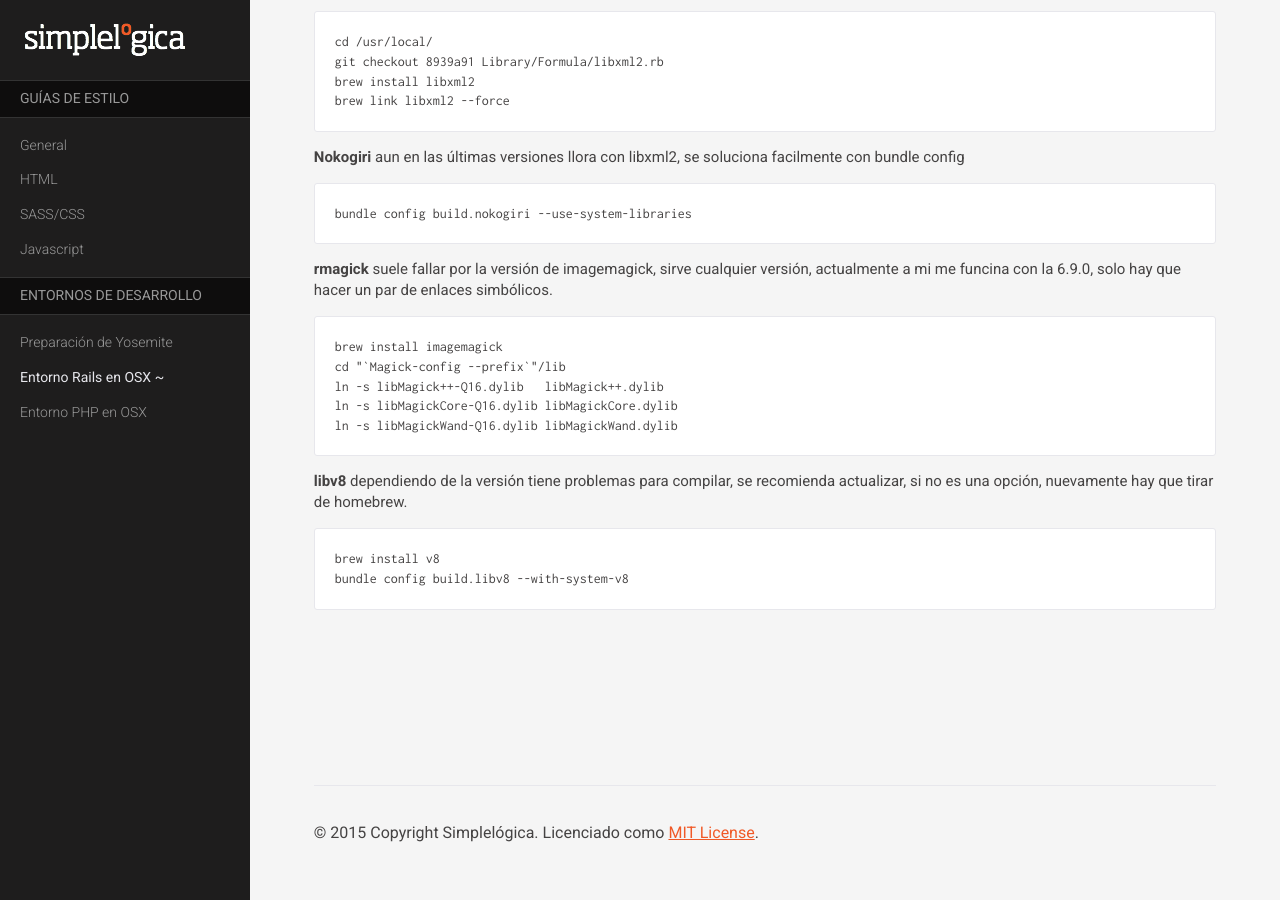
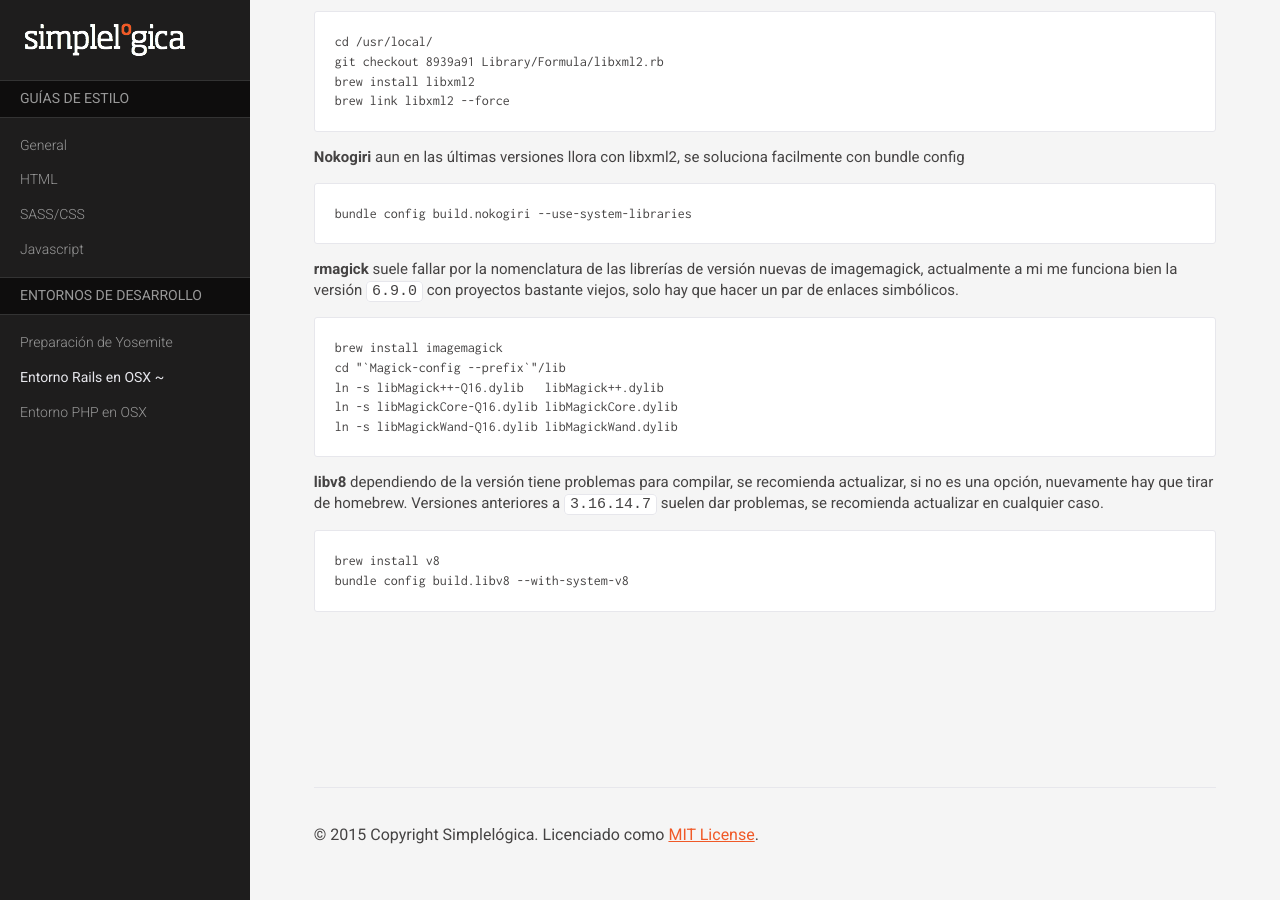
Before and after one commit to simplelogica/styleguides, a Jekyll site: the page built from guias/osx-rails.md, in a window 1280 px wide and 900 px high, scrolled down 1585 px. Built offline with Jekyll 4.4.1, drawn with Linux system fonts in a browser that asks for light colours; nearby versions of some CDN libraries; Markdown is read by kramdown in place of the engine named in the settings.

Commit message:
Small fixes

`````diff
--- a/guias/osx-rails.md
+++ b/guias/osx-rails.md
@@ -86,7 +86,7 @@ brew link libxml2 --force
 bundle config build.nokogiri --use-system-libraries
 ````
 
-**rmagick** suele fallar por la versión de imagemagick, sirve cualquier versión, actualmente a mi me funcina con la 6.9.0, solo hay que hacer un par de enlaces simbólicos.
+**rmagick** suele fallar por la nomenclatura de las librerías de versión nuevas de imagemagick, actualmente a mi me funciona bien la versión `6.9.0` con proyectos bastante viejos, solo hay que hacer un par de enlaces simbólicos.
 
 ````
 brew install imagemagick
@@ -96,7 +96,7 @@ ln -s libMagickCore-Q16.dylib libMagickCore.dylib
 ln -s libMagickWand-Q16.dylib libMagickWand.dylib
 ````
 
-**libv8** dependiendo de la versión tiene problemas para compilar, se recomienda actualizar, si no es una opción, nuevamente hay que tirar de homebrew.
+**libv8** dependiendo de la versión tiene problemas para compilar, se recomienda actualizar, si no es una opción, nuevamente hay que tirar de homebrew. Versiones anteriores a `3.16.14.7` suelen dar problemas, se recomienda actualizar en cualquier caso.
 
 ````
 brew install v8
`````
